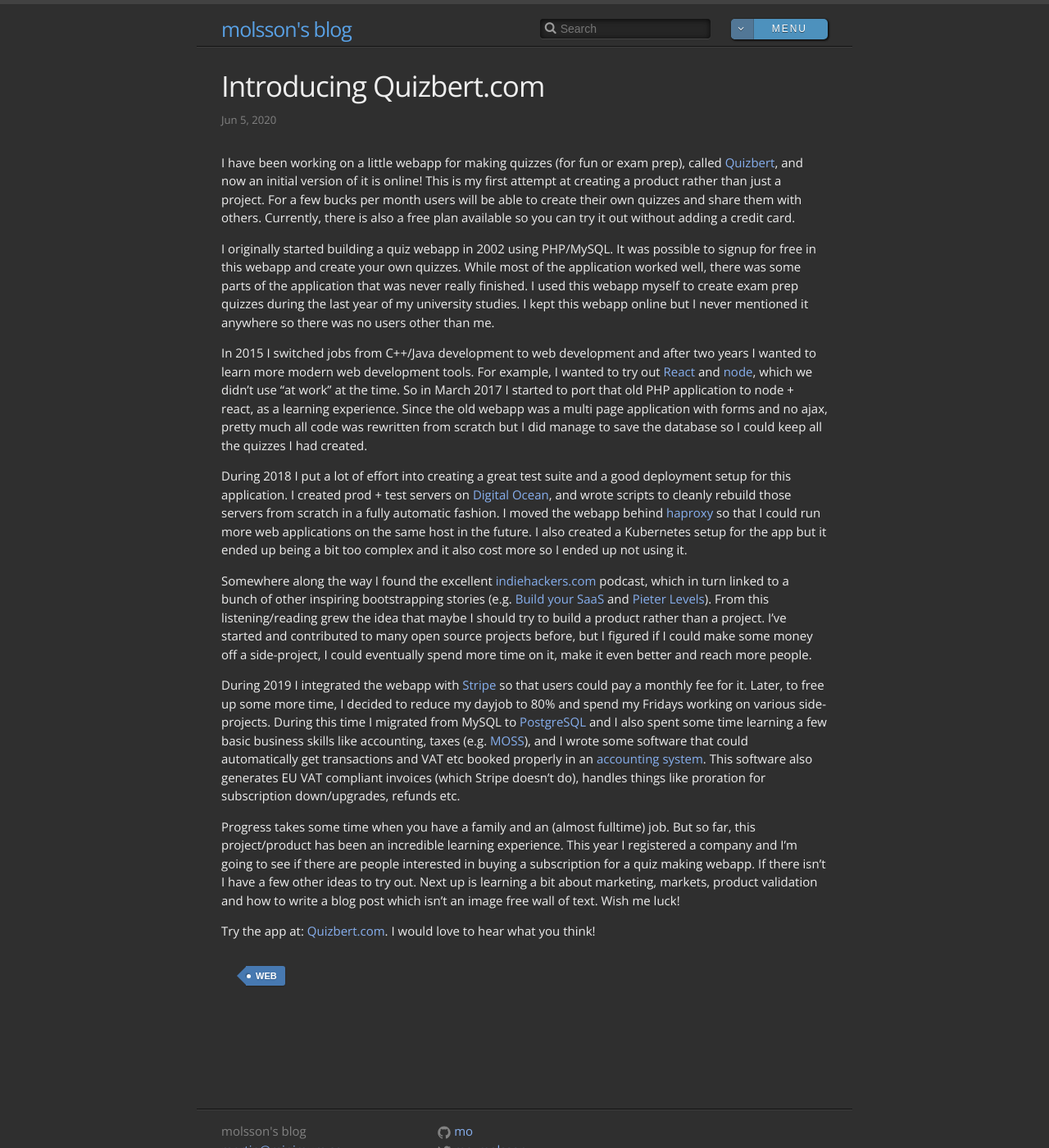
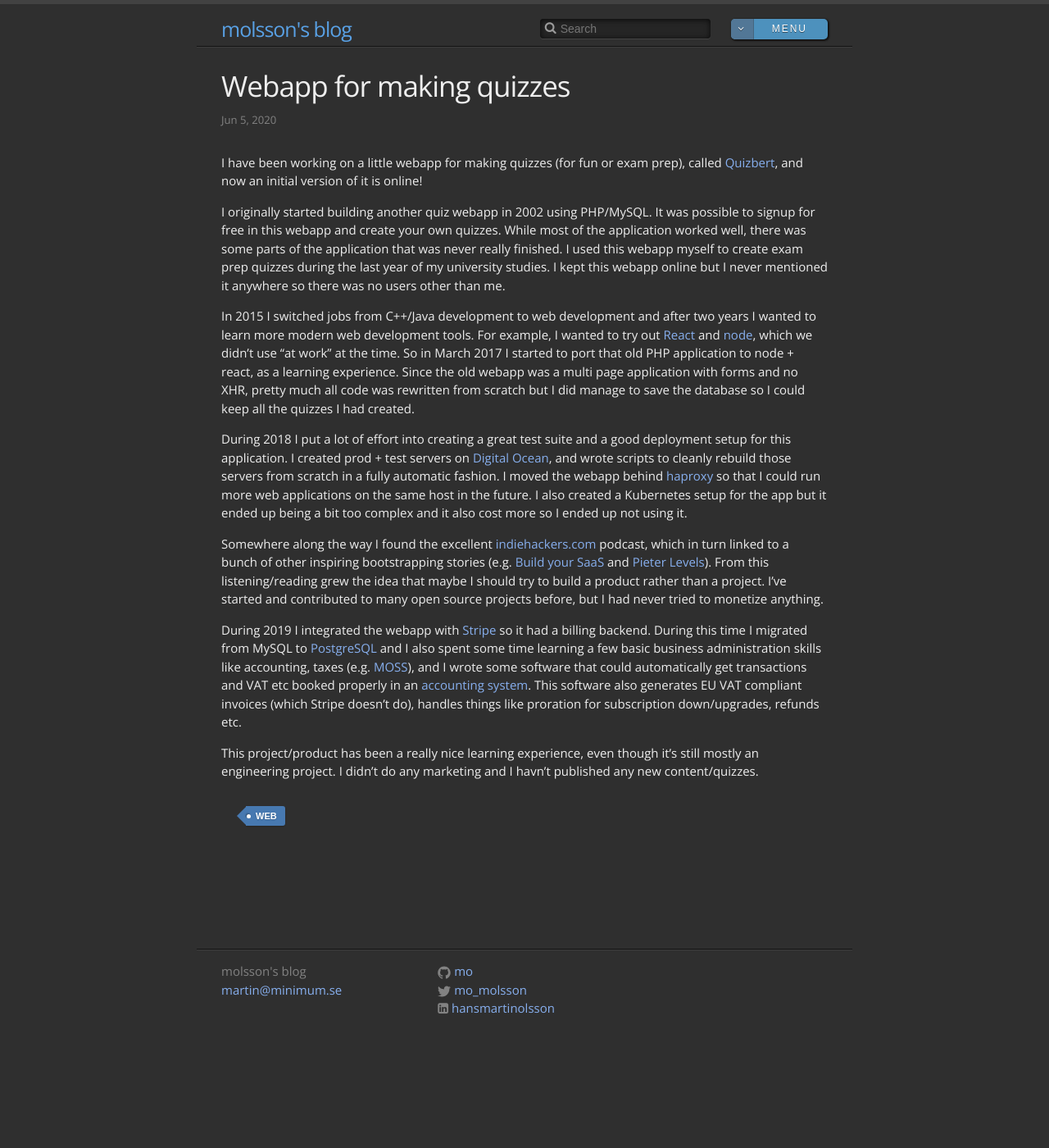
Before and after one commit to mo/mo.github.io, a Jekyll site: the page built from _posts/2020-06-05-quiz-webapp-mvp.md, in a window 1280 px wide and 1400 px high. Shown: the whole window at 82% size. Built offline with Jekyll 4.4.1, drawn with Linux system fonts in a browser that asks for light colours; some web fonts are replaced; comment, search, counter and statistics services are not loaded.

Commit message:
Update quiz webapp post

```diff
--- a/_posts/2020-06-05-quiz-webapp-mvp.md
+++ b/_posts/2020-06-05-quiz-webapp-mvp.md
@@ -1,18 +1,15 @@
 ---
 layout: post
-title: Introducing Quizbert.com
+title: Webapp for making quizzes
 date: 2020-06-05
 tags: web
 ---
 
 I have been working on a little webapp for making quizzes (for fun or exam
 prep), called [Quizbert](https://quizbert.com), and now an initial version of it
-is online! This is my first attempt at creating a product rather than just a
-project. For a few bucks per month users will be able to create their own
-quizzes and share them with others. Currently, there is also a free plan
-available so you can try it out without adding a credit card.
+is online!
 
-I originally started building a quiz webapp in 2002 using PHP/MySQL. It was
+I originally started building another quiz webapp in 2002 using PHP/MySQL. It was
 possible to signup for free in this webapp and create your own quizzes. While
 most of the application worked well, there was some parts of the application
 that was never really finished. I used this webapp myself to create exam prep
@@ -24,7 +21,7 @@
 wanted to try out [React](https://reactjs.org/) and [node](https://nodejs.org/),
 which we didn't use "at work" at the time. So in March 2017 I started to port
 that old PHP application to node + react, as a learning experience. Since the
-old webapp was a multi page application with forms and no ajax, pretty much all
+old webapp was a multi page application with forms and no XHR, pretty much all
 code was rewritten from scratch but I did manage to save the database so I could
 keep all the quizzes I had created.
 
@@ -33,9 +30,9 @@
 Ocean](https://www.digitalocean.com/), and wrote scripts to cleanly rebuild
 those servers from scratch in a fully automatic fashion. I moved the webapp
 behind [haproxy](https://haproxy.org) so that I could run more web applications
-on the same host in the
-future. I also created a Kubernetes setup for the app but it ended up being a
-bit too complex and it also cost more so I ended up not using it.
+on the same host in the future. I also created a Kubernetes setup for the app
+but it ended up being a bit too complex and it also cost more so I ended up
+not using it.
 
 Somewhere along the way I found the excellent
 [indiehackers.com](https://www.indiehackers.com/) podcast, which in turn linked
@@ -43,29 +40,19 @@
 SaaS](https://saas.transistor.fm/) and [Pieter
 Levels](https://twitter.com/levelsio)). From this listening/reading grew the
 idea that maybe I should try to build a product rather than a project. I've
-started and contributed to many open source projects before, but I figured if I
-could make some money off a side-project, I could eventually spend more time on
-it, make it even better and reach more people.
+started and contributed to many open source projects before, but I had never
+tried to monetize anything.
 
-During 2019 I integrated the webapp with [Stripe](https://stripe.com) so that
-users could pay a monthly fee for it. Later, to free up some more time, I
-decided to reduce my dayjob to 80% and spend my Fridays working on various
-side-projects. During this time I migrated from MySQL to
+During 2019 I integrated the webapp with [Stripe](https://stripe.com) so it had
+a billing backend. During this time I migrated from MySQL to
 [PostgreSQL](https://www.postgresql.org/) and I also spent some time learning a
-few basic business skills like accounting, taxes (e.g.
+few basic business administration skills like accounting, taxes (e.g.
 [MOSS](<https://en.wikipedia.org/wiki/European_Union_value_added_tax#Mini_One_Stop_Shop_(MOSS)>)),
 and I wrote some software that could automatically get transactions and VAT etc
 booked properly in an [accounting system](https://fortnox.se). This software
 also generates EU VAT compliant invoices (which Stripe doesn't do), handles
 things like proration for subscription down/upgrades, refunds etc.
 
-Progress takes some time when you have a family and an (almost fulltime) job.
-But so far, this project/product has been an incredible learning experience.
-This year I registered a company and I'm going to see if there are people
-interested in buying a subscription for a quiz making webapp. If there isn't
-I have a few other ideas to try out. Next up is learning a bit about
-marketing, markets, product validation and how to write a blog post which isn't
-an image free wall of text. Wish me luck!
-
-Try the app at: [Quizbert.com](https://quizbert.com).
-I would love to hear what you think!
+This project/product has been a really nice learning experience, even though it's
+still mostly an engineering project. I didn't do any marketing and I havn't
+published any new content/quizzes.
```
